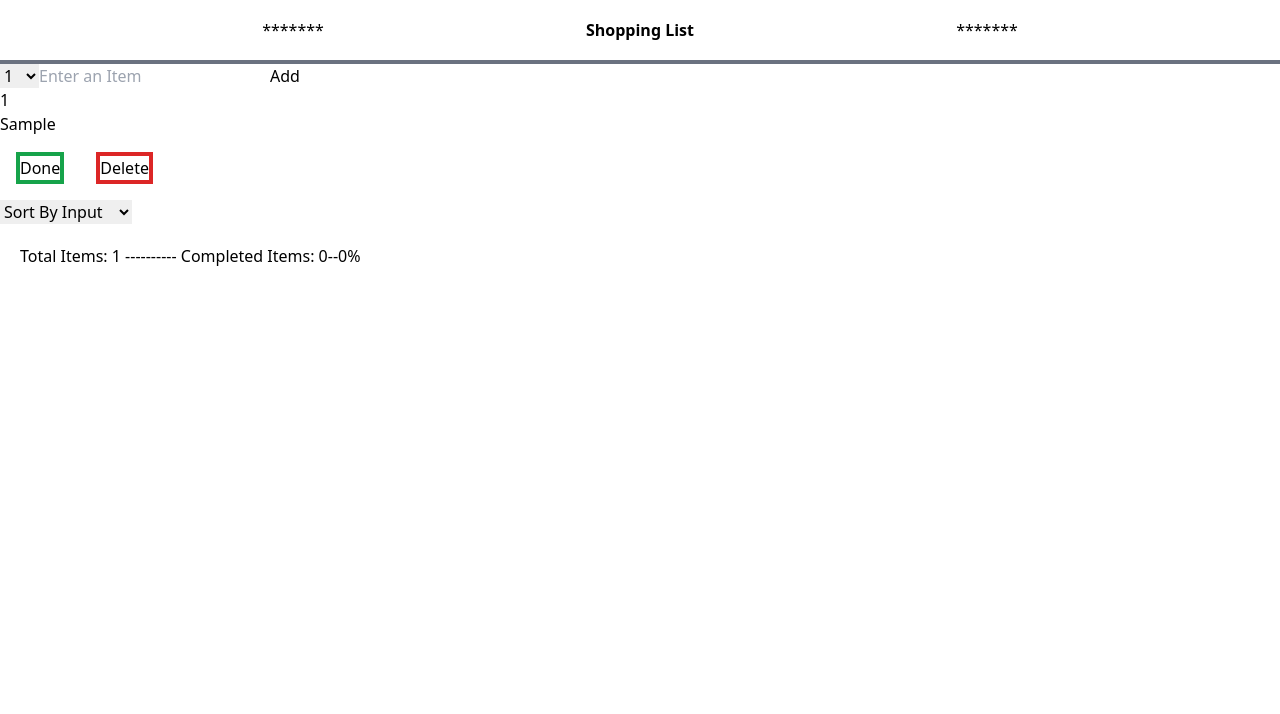
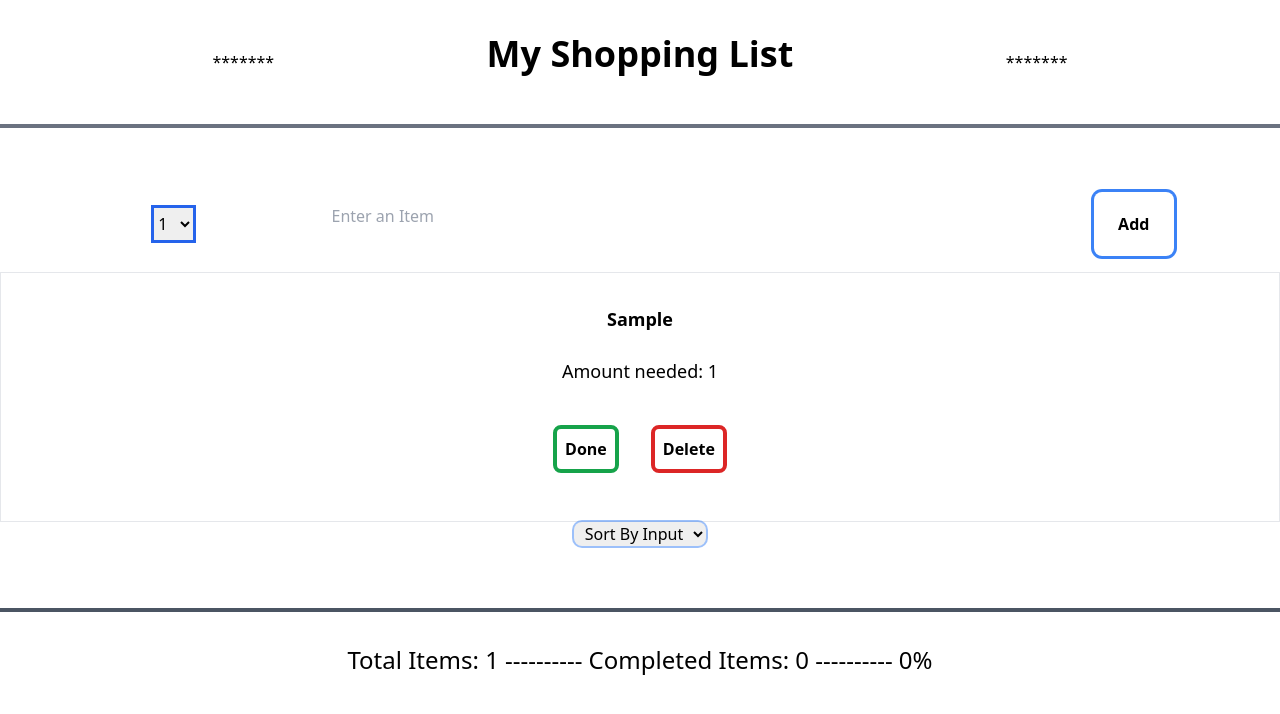
Before and after one commit to nonebula/react-shopping-list-app, a React (Vite) app in the folder oak-shopping-list-app/: page / in a window 1280 px wide. Both pictures are taken after typing "Sample" into the empty fields and a click on the button "Add". Shown: the top 714 px of the page. Built offline with nearby package versions, Linux system fonts and the light colour scheme.

Commit message:
Shopping list tailwind styling

```diff
--- a/oak-shopping-list-app/src/components/Footer.jsx
+++ b/oak-shopping-list-app/src/components/Footer.jsx
@@ -1,15 +1,15 @@
-import PropTypes from 'prop-types';
+import PropTypes from "prop-types";
 
 const Footer = ({ items }) => {
   const numItems = items.length;
   const numPacked = items.filter((item) => item.packed).length;
   const percentage = (numPacked / numItems) * 100;
   return (
-    <div className="">
-      <footer className="w-screen p-5 flex overflow-hidden bottom-0">
+    <div className="container bottom-0">
+      <footer className="w-screen mt-12 pt-8 mx-auto text-center text-2xl border-t-gray-600 border-t-4 mb-10">
         {percentage === 100
           ? "Shopping Done!"
-          : `Total Items: ${numItems} ---------- Completed Items: ${numPacked}--${percentage}%
+          : `Total Items: ${numItems}  ----------  Completed Items: ${numPacked}  ----------  ${percentage}%
 `}
       </footer>
     </div>
@@ -20,5 +20,4 @@ Footer.propTypes = {
   items: PropTypes.array.isRequired,
 };
 
-
 export default Footer;
--- a/oak-shopping-list-app/src/components/Form.jsx
+++ b/oak-shopping-list-app/src/components/Form.jsx
@@ -20,8 +20,13 @@ const Form = ({ handleAddItems }) => {
     }
   };
   return (
-    <form onSubmit={handleSubmit}>
+    <div className="container">
+      <form
+        className="w-screen flex justify-evenly m-4"
+        onSubmit={handleSubmit}
+      >
         <select
+          className="ring ring-blue-600 m-4 h-8"
           value={quantity}
           onChange={(event) => setQuantity(Number(event.target.value))}
         >
@@ -32,13 +37,17 @@ const Form = ({ handleAddItems }) => {
           ))}
         </select>
         <input
+          className="w-1/2 h-12"
           type="text"
           placeholder="Enter an Item"
           value={product}
           onChange={(event) => setProduct(event.target.value)}
         />
-      <button>Add</button>
+        <button className="btn ring ring-blue-500 rounded-lg w-20 font-bold">
+          Add
+        </button>
       </form>
+    </div>
   );
 };
 
--- a/oak-shopping-list-app/src/components/Header.jsx
+++ b/oak-shopping-list-app/src/components/Header.jsx
@@ -1,8 +1,8 @@
 const Header = () => {
   return (
-    <div className="w-screen border-b-gray-500 border-b-4 h-16 flex justify-evenly align-centre items-center">
+    <div className="w-screen border-b-gray-500 border-b-4 h-32 mb-12 flex justify-evenly align-centre items-center">
       <span className=""> ******* </span>
-      <h1 className="font-bold">Shopping List</h1>
+      <h1 className="font-bold text-4xl animate-bounce">My Shopping List</h1>
       <span> ******* </span>
     </div>
   );
--- a/oak-shopping-list-app/src/components/List.jsx
+++ b/oak-shopping-list-app/src/components/List.jsx
@@ -4,25 +4,27 @@ const List = ({ item, handleDeleteItem, handleDoneItem }) => {
   const { product, quantity } = item;
 
   return (
-    <li>
-      <span>{quantity}</span>
-      <p>{product}</p>
+    <div className="container">
+      <li className="border space-y-6 flex flex-col p-8">
+        <p className="text-lg font-bold">{product}</p>
+        <span className="text-lg">Amount needed: {quantity}</span>
         <div>
           {" "}
           <button
             onClick={() => handleDoneItem(item.id)}
-          className="bg-white border-4 m-4 border-green-600"
+            className="bg-white border-4 m-4 border-green-600 rounded-lg p-2 font-bold"
           >
             Done
           </button>
           <button
             onClick={() => handleDeleteItem(item.id)}
-          className="bg-white border-4 m-4 border-red-600"
+            className="bg-white border-4 m-4 border-red-600 rounded-lg p-2 font-bold"
           >
             Delete
           </button>
         </div>
       </li>
+    </div>
   );
 };
 
--- a/oak-shopping-list-app/src/components/MainBody.jsx
+++ b/oak-shopping-list-app/src/components/MainBody.jsx
@@ -23,9 +23,9 @@ const MainBody = ({
       .sort((a, b) => Number(a.packed) - Number(b.packed));
   }
   return (
-    <div>
+    <div className="container text-center min-h-96 w-screen">
       <Form handleAddItems={handleAddItems} />
-      <ul>
+      <ul className="flex flex-col items-center justify-center">
         {sortedItems.map((item) => (
           <List
             item={item}
@@ -37,6 +37,7 @@ const MainBody = ({
       </ul>
       <div>
         <select
+          className="text-center ring-2 rounded-lg"
           value={sortBy}
           onChange={(event) => setSortBy(event.target.value)}
         >
```
Lines whose indentation alone changed are shown as unchanged.
